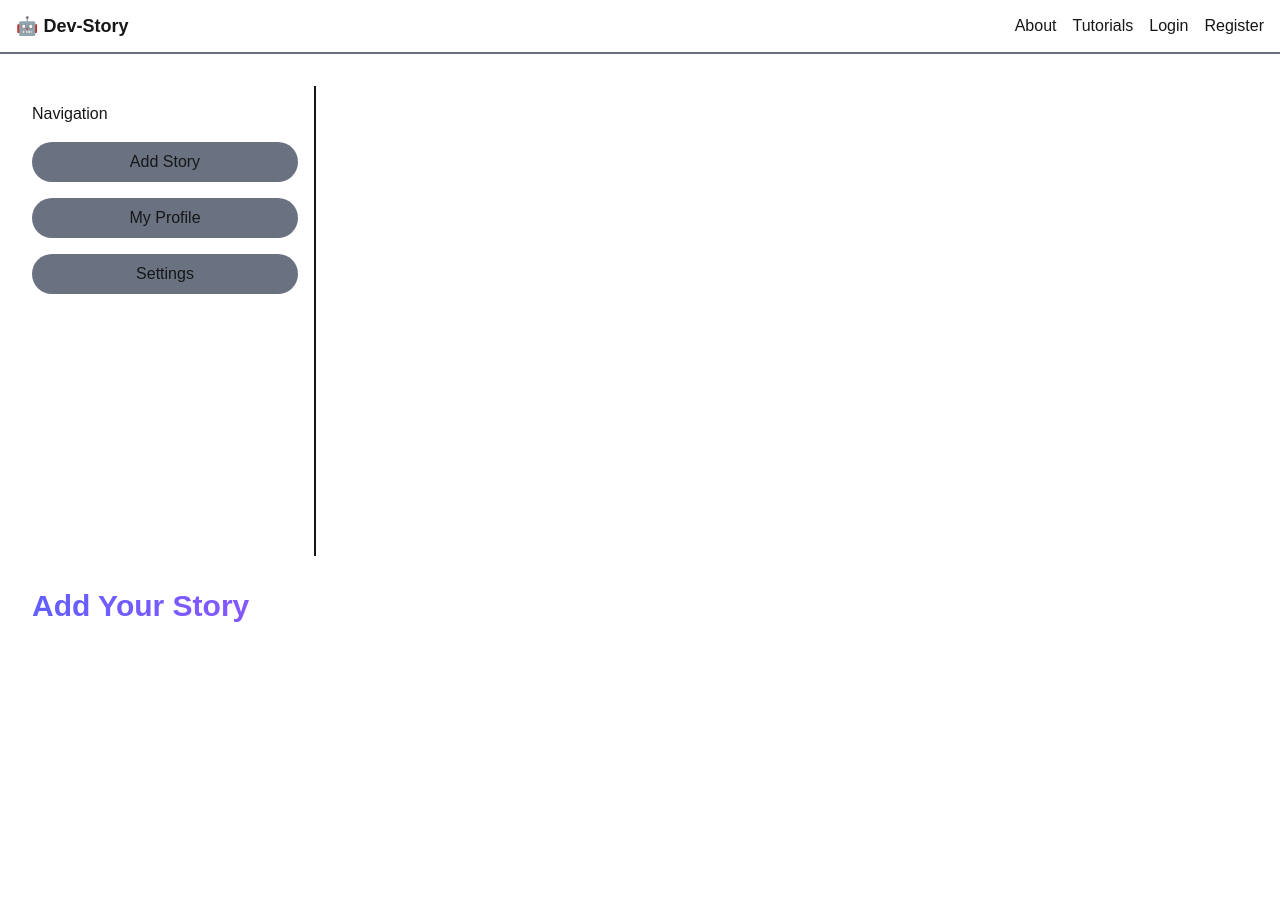
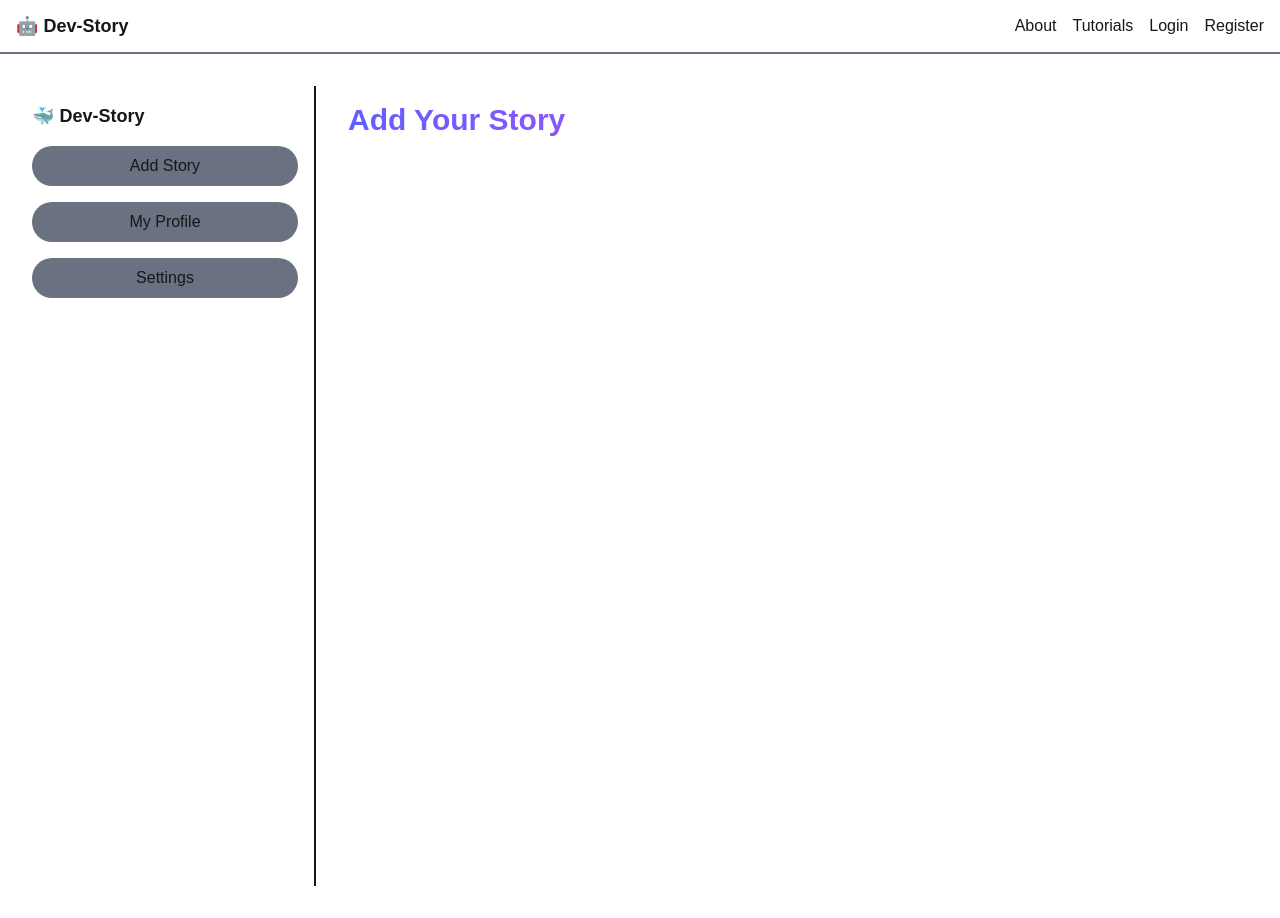
Before and after one commit to the-abed/next-first, a Next.js app: page /dashboard/add-story in a window 1280 px wide. Built offline with nearby package versions, Linux system fonts and the light colour scheme.

Commit message:
add dashboard layout

```diff
--- a/src/app/dashboard/layout.jsx
+++ b/src/app/dashboard/layout.jsx
@@ -5,7 +5,10 @@ const DashboardLayout = ({ children }) => {
   return (
     <div className="grid grid-cols-12 gap-4 min-h-screen">
       <div className="col-span-3 p-4 border-r-2">
-        <h4>Navigation</h4>
+                <Link href={"/"} className="text-lg font-semibold">
+          {" "}
+          🐳 Dev-Story
+        </Link>
         <div className="flex flex-col gap-4 mt-4">
           <Link
             className="bg-gray-500 px-4 py-2 rounded-3xl hover:scale-110 text-center"
@@ -27,7 +30,8 @@ const DashboardLayout = ({ children }) => {
           </Link>
         </div>
       </div>
-      <div className="col-span-10 p-4">{children}</div>
+
+      <div className="col-span-9 p-4">{children}</div>
     </div>
   );
 };
```
